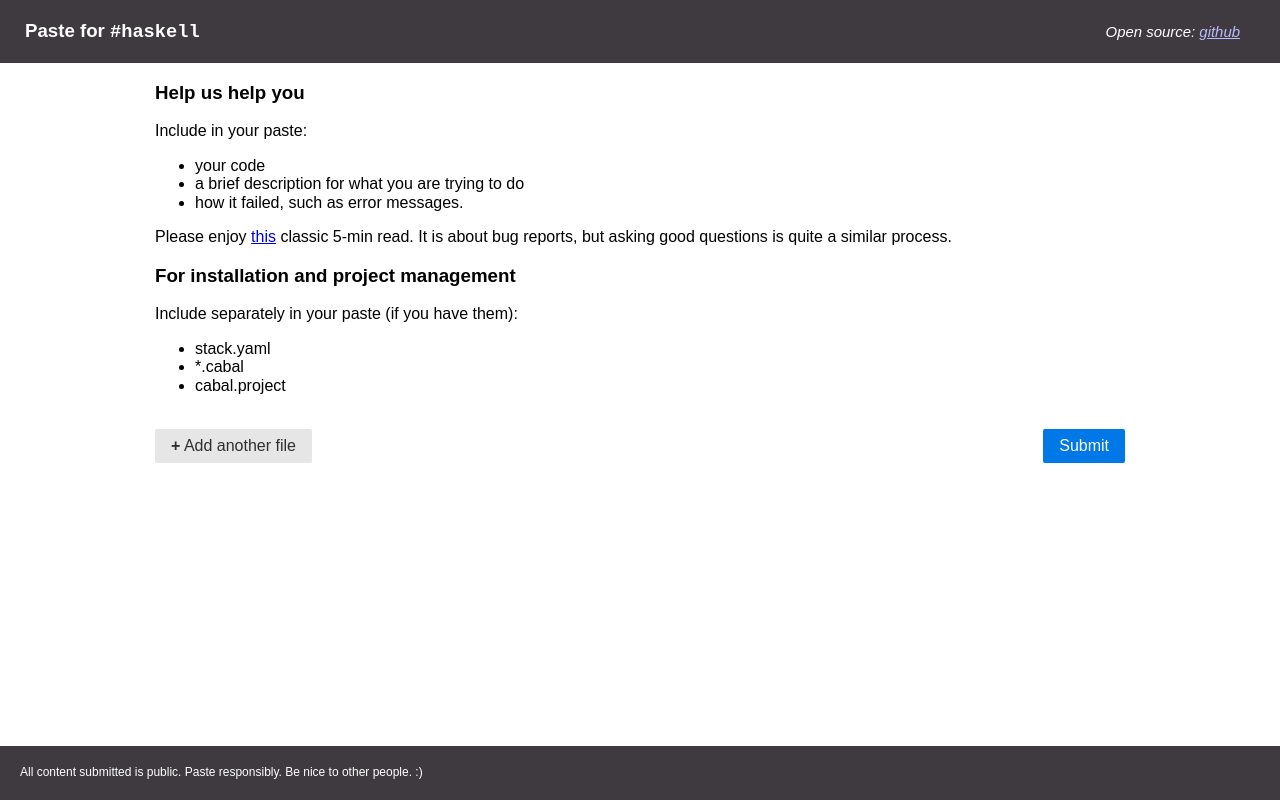
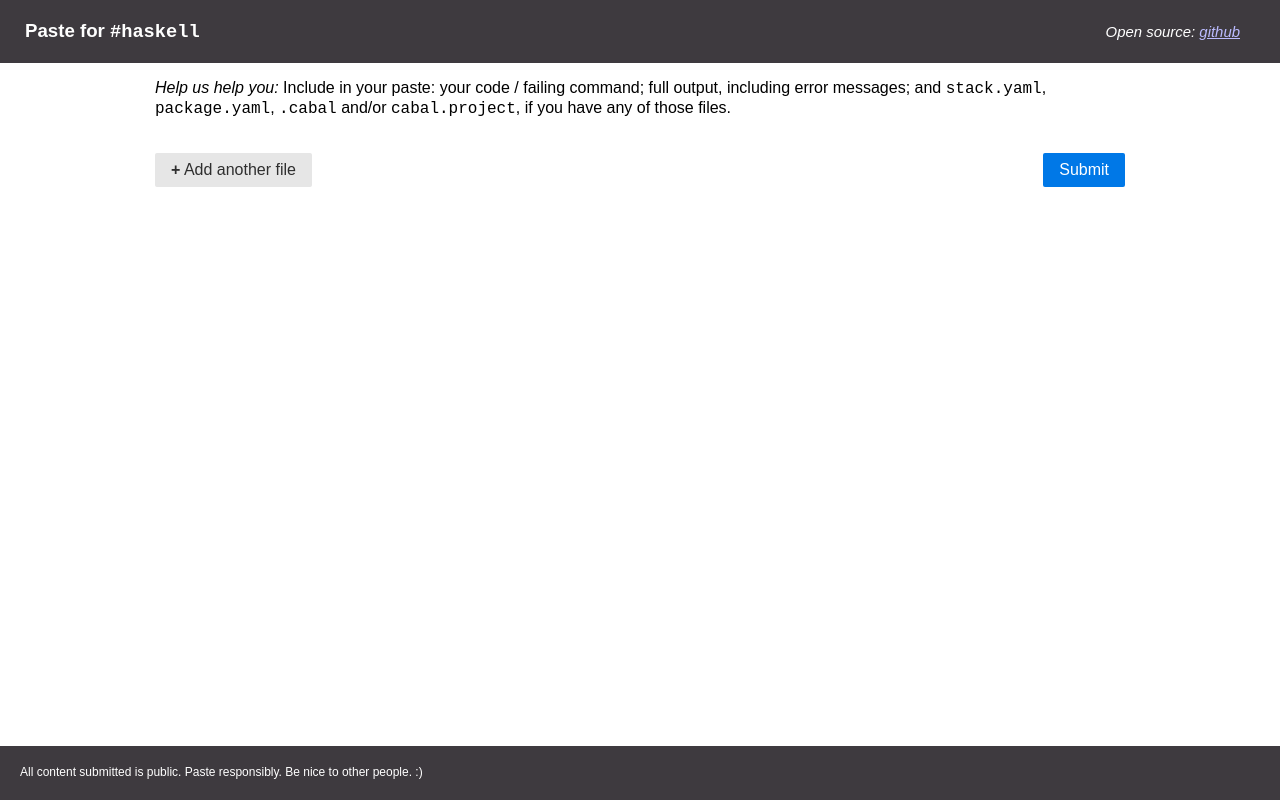
Before and after one commit to haskell/play-haskell, a plain HTML site: page index.mustache in a window 1280 px wide. Drawn offline with nearby package versions, Linux system fonts and the light colour scheme; files that its build step writes are made by us from their sources.

Commit message:
Revamp and shorten landing page text

```diff
--- a/index.mustache
+++ b/index.mustache
@@ -149,21 +149,10 @@ window.addEventListener("load", function() {
 
 <div id="main">
 	<div class="bodytext">
-		<h3 id="help-us-help-you">Help us help you</h3>
-		<p>Include in your paste:</p>
-		<ul>
-			<li>your code</li>
-			<li>a brief description for what you are trying to do</li>
-			<li>how it failed, such as error messages.</li>
-		</ul>
-		<p>Please enjoy <a href="https://www.chiark.greenend.org.uk/~sgtatham/bugs.html">this</a> classic 5-min read. It is about bug reports, but asking good questions is quite a similar process.</p>
-		<h3 id="for-installation-and-project-management">For installation and project management</h3>
-		<p>Include separately in your paste (if you have them):</p>
-		<ul>
-			<li>stack.yaml</li>
-			<li>*.cabal</li>
-			<li>cabal.project</li>
-		</ul>
+		<p>
+			<i>Help us help you:</i>
+			Include in your paste: your code / failing command; full output, including error messages; and <code>stack.yaml</code>, <code>package.yaml</code>, <code>.cabal</code> and/or <code>cabal.project</code>, if you have any of those files.
+		</p>
 	</div>
 
 	<form id="pasteform" method="POST" action="/paste" class="pure-form">
@@ -190,6 +179,10 @@ window.addEventListener("load", function() {
 			</div>
 		</div>
 	</form>
+
+	<!-- <p style="margin-top: 100px">
+		Please also enjoy <a href="https://www.chiark.greenend.org.uk/~sgtatham/bugs.html">this</a> classic 5-min read. It is about bug reports, but asking good questions is quite a similar process.
+	</p> -->
 </div>
 
 <footer>
```
